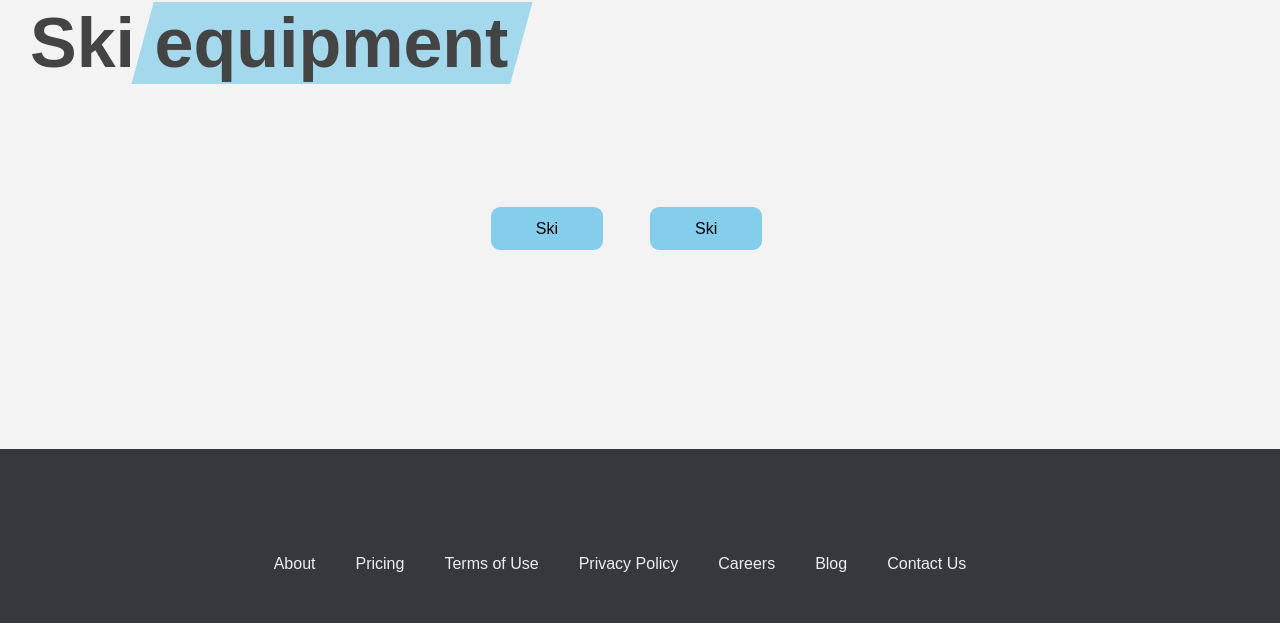
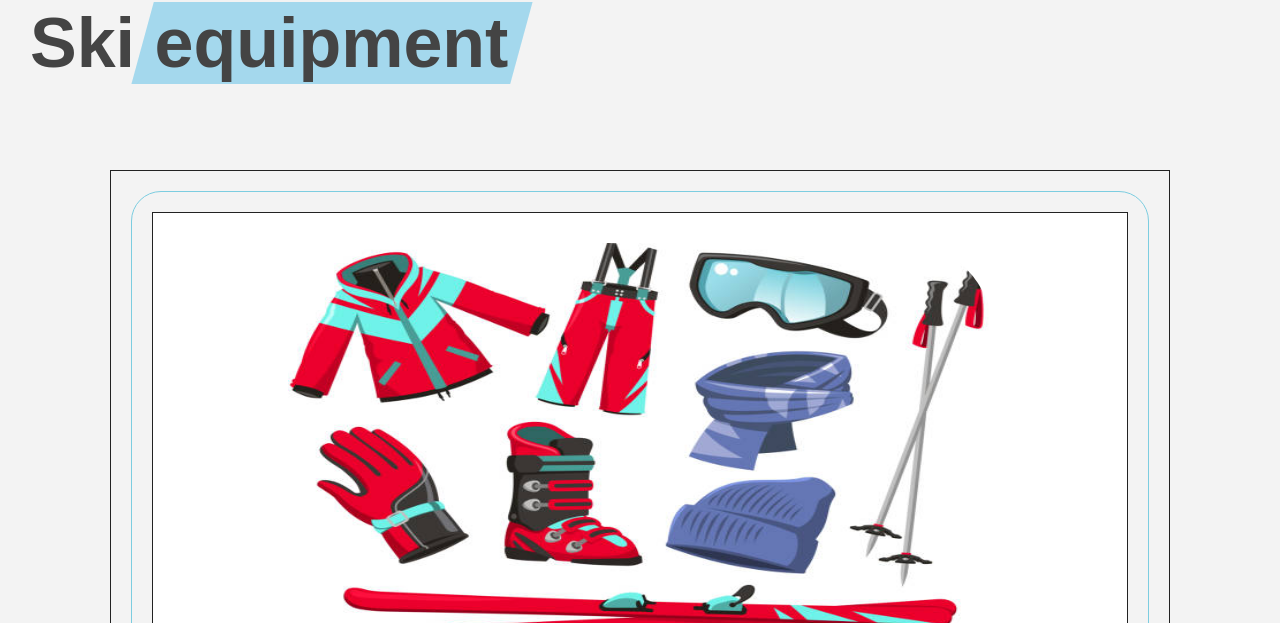
Before and after one commit to DANIELluntras/Montain-hel, a website: page src/index.html in a window 1280 px wide. Shown: the part 1839-2462 px from the top of the page. Drawn offline with Linux system fonts and the light colour scheme; files whose address does not match are found by name.

Commit message:
I ADD design i section 2 and open Section3

```diff
--- a/src/index.html
+++ b/src/index.html
@@ -61,45 +61,46 @@
                            on your own, you can't deviate from the route, you can't dare to climb the rocks yourself, on the mountain you can admire the beauty, the clean air, the complete silence, meeting people
                          , and above all the moment when you reach the top and you see everything
                           below you, practically everything is at your feet</p>
-
                         </div>
                         <br>
                         <div class="buttonlearn">
                         <button class="btn--text ">learn more</button>
                         </div>
-
                         </section>
                         <div class="line"></div>
+<!-- sectiunea a 2 a --------------->
 <section class="section" id="section--2">
-
-
 <h1>Ski <span class="highlights">equipment </span></h1>
-
+<div class="imgagne">
+  <div class="linecenters">
+    <div class="linecenter">
+  <img
+        src="echipament.jpeg"
+        data-src="img/digital.jpg"
+        alt="Computer"
+        class="image-education1 "
+      />
+      <p class="H1Img">All that is, you have to have them with you so that you don't die 🤗</p>
+    </div>
+    </div>
+    </div>
 <div class="section__title">
-
 </div>
-
 <div class="operations">
   <div class="operations__tab-container">
     <button
       class="btn operations__tab operations__tab--1 operations__tab--active"
       data-tab="1"
-    >
-      Ski
+    >Ski
     </button>
-    <button class="btn operations__tab operations__tab--2" data-tab="2">
-    Ski
+    <button class="btn operations__tab operations__tab--2" data-tab="2">Ski
   </button>
-
   </div>
-
-
   <div class="operation-container">
       <div
          class="operations__content operations__content--1 operations__content--active"
         >
           <div class="operations__icon operations__icon--1 ">
-
          </div>
             <h5 class="operations__header">
               Tranfser money to anyone, instantly! No fees, no BS.
@@ -110,25 +111,58 @@
                 ad minim veniam, quis nostrud exercitation ullamco laboris nisi ut
                 aliquip ex ea commodo consequat.
               </p>
-
-
         </div>
           <div class="operations__content operations__content--2">
            <div class="operations__icon operations__icon--2">
-
-
              <p>
                 montain is my life    Lorem ipsum dolor sit amet, consectetur adipisicing elit, sed do
                 eiusmod tempor incididunt ut labore et dolore magna aliqua. Ut enim
                 ad minim veniam, quis nostrud exercitation ullamco laboris nisi ut
                 aliquip ex ea commodo consequat.
-
              </p>
             </div>
        </div>
     </div>
 </section>
+<!-- sectiunea a 3 a --------------->
+<section class="section" id="section--3">
 
+
+
+
+
+
+
+
+
+
+
+
+
+
+
+
+
+
+
+
+
+
+
+
+
+
+
+
+
+
+
+
+
+
+
+
+</section>
 
 
     <footer class="footer">
--- a/src/style.css
+++ b/src/style.css
@@ -421,3 +421,36 @@ font-size: 2.3rem;
 .operations__content--2{
   display :none;
 }
+/* imagine pentru echipamentuld ski */
+.image-education1{
+  display:felx;
+  text-align: center;
+  align-items: center;
+  justify-content: center;
+  border-radius: 9rem;
+  height: 40.5rem;
+  width: 70.5rem;
+  margin:3rem;
+}
+.imgagne{
+  display:felx;
+  text-align:center;
+
+  margin:80px;
+  border:solid 1px  #222
+
+}
+.linecenter{
+  background-color: white;
+  display:felx;
+  text-align:center;
+  margin:20px;
+  border:solid 1px  #222
+}
+.linecenters{
+  border-radius: 30px;
+  display:felx;
+  text-align:center;
+  margin:20px;
+  border:solid 1px  rgb(124, 205, 224)
+}
```
Also changed, not shown: src/echipament.jpeg (added), 1 other file. Lines whose indentation alone changed are shown as unchanged.
